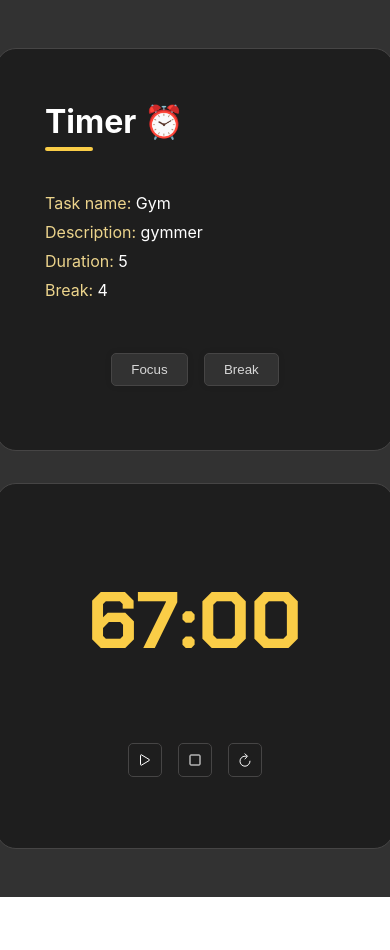
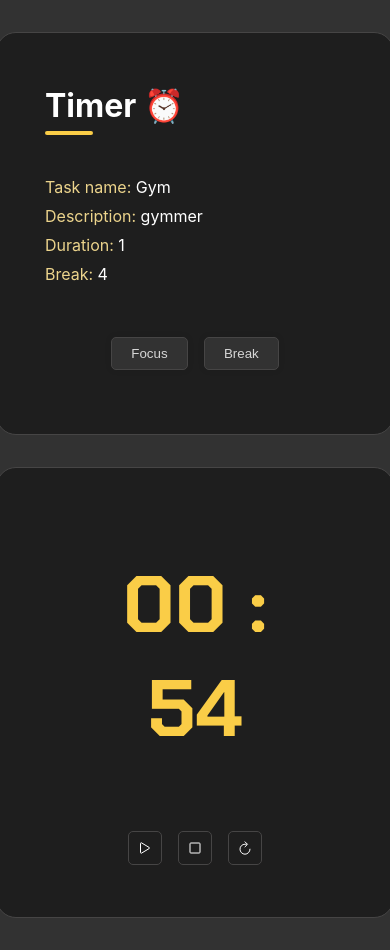
Before and after one commit to rahulk31/pomodoro, a React (Create React App) app: page /task/1 in a window 390 px wide. Before the commit the page ends 897 px from the top, so only its background shows below. Built offline with nearby package versions, Linux system fonts and the light colour scheme.

Commit message:
initial timer implementation

```diff
--- a/src/context/tasks-context.js
+++ b/src/context/tasks-context.js
@@ -4,7 +4,7 @@ const TaskContext = createContext([]);
 
 const TaskProvider = ({ children }) => {
   const val = [
-    { id: "1", title: "Gym", description: "gymmer", duration: "5", break: "4" },
+    { id: "1", title: "Gym", description: "gymmer", duration: "1", break: "4" },
     { id: "2", title: "Gym", description: "gymmer", duration: "5", break: "4" },
     { id: "3", title: "Gym", description: "gymmer", duration: "5", break: "4" },
     { id: "4", title: "Gym", description: "gymmer", duration: "5", break: "4" },
--- a/src/pages/SingleTask/SingleTask.jsx
+++ b/src/pages/SingleTask/SingleTask.jsx
@@ -8,13 +8,49 @@ import {
 
 import { useParams } from "react-router-dom";
 import { useTask } from "../../context/tasks-context";
+import { useState } from "react";
+import { useEffect } from "react";
 
 const SingleTask = () => {
   const { taskId } = useParams();
   const { tasksDB } = useTask();
 
+  const [seconds, setSeconds] = useState(59);
+
   const task = tasksDB.filter((task) => task.id === taskId);
-  console.log(task);
+  console.log(task.duration);
+  const [minutes, setMinutes] = useState(Number(task[0].duration) - 1);
+
+  let timer;
+  useEffect(() => {
+    timer = setInterval(() => {
+      setSeconds((seconds) => seconds - 1);
+
+      if (seconds === 0) {
+        setMinutes((minutes) => minutes - 1);
+        setSeconds(59);
+      }
+      console.log(minutes);
+
+      if(minutes === 0 && seconds === 0) {
+        clearInterval(timer);
+      }
+
+    }, 1000);
+
+    return () => clearInterval(timer);
+  }, [minutes, seconds]);
+
+
+  const rewindTimerHandler = () => {
+    setSeconds(60);
+    setMinutes(Number(task[0].duration) - 1);
+  }
+
+  const stopTimerHandler = () => {
+    clearInterval(timer);
+  }
+
   return (
     <>
       <div className="singletask-main">
@@ -51,12 +87,15 @@ const SingleTask = () => {
         <div className="singletask-panel-right">
           <div className="timer-wrapper">
             <div className="timer">
-              <h1 className="timer-text">67:00</h1>
+              <h1 className="timer-text">
+                {minutes < 10 ? "0" + minutes : minutes} :{" "}
+                {seconds < 10 ? "0" + seconds : seconds}
+              </h1>
             </div>
             <div className="timer-cta">
               <IoPlayOutline className="timer-icon" />
-              <IoStopOutline className="timer-icon" />
-              <IoRefreshOutline className="timer-icon" />
+              <IoStopOutline className="timer-icon" onClick={stopTimerHandler}/>
+              <IoRefreshOutline className="timer-icon" onClick={rewindTimerHandler}/>
             </div>
           </div>
         </div>
--- a/src/pages/SingleTask/singleTask.css
+++ b/src/pages/SingleTask/singleTask.css
@@ -4,9 +4,10 @@
   align-items: center;
   gap: 2rem;
   background-color: #323232;
-  width: 100%;
+  width: calc(100% - 6rem);
   height: 100vh;
   color: #fff;
+  padding: 2rem 3rem;
 }
 
 .singletask-panel-left,
@@ -106,7 +107,6 @@
 @media screen and (max-width: 780px) {
     .singletask-main {
       flex-direction: column;
-      padding: 3rem 0;
       height: auto;
     }
 
--- a/src/pages/Tasks/tasks.css
+++ b/src/pages/Tasks/tasks.css
@@ -4,8 +4,9 @@
   align-items: center;
   gap: 2rem;
   background-color: #323232;
-  width: 100%;
+  width: calc(100% - 6rem);
   height: 100vh;
+  padding: 2rem 3rem;
   color: #fff;
 }
 
@@ -112,7 +113,6 @@
 @media screen and (max-width: 780px) {
   .tasks-main {
     flex-direction: column;
-    padding: 3rem 0;
     height: auto;
   }
 
```
